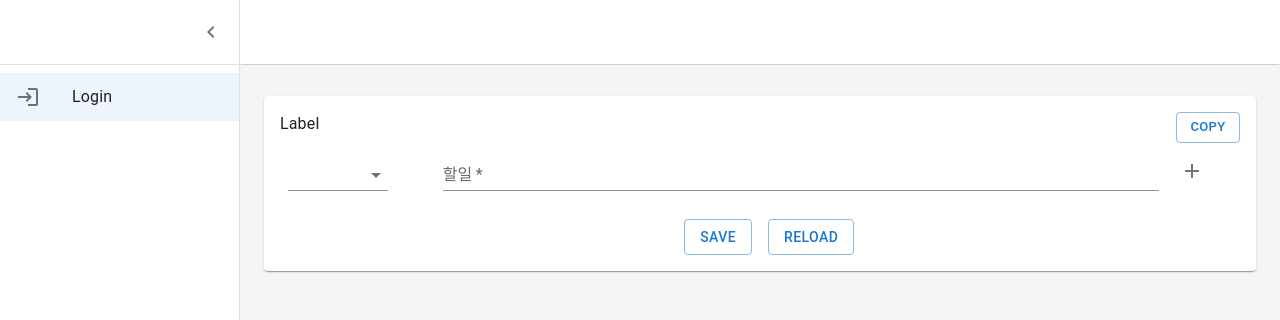
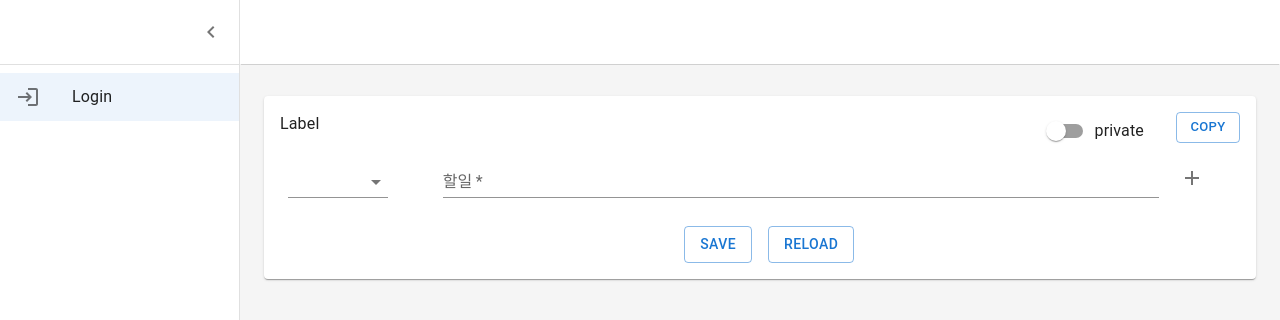
Before and after one commit to nacamp/js-react-works, a React (Create React App) app: page /label in a window 1280 px wide. Shown: the top 320 px of the page. Built offline with nearby package versions, Linux system fonts and the light colour scheme.

Commit message:
[feature]private항목은 안보이게

```diff
--- a/src/components/TodoTemplate.tsx
+++ b/src/components/TodoTemplate.tsx
@@ -22,6 +22,7 @@ import MenuItem from '@mui/material/MenuItem';
 import Button from '@mui/material/Button';
 import Typography from '@mui/material/Typography';
 import Box from '@mui/material/Box';
+import Switch from '@mui/material/Switch';
 import 'dayjs/locale/ko';
 import dayjs from 'dayjs';
 import { useParams } from 'react-router-dom';
@@ -166,6 +167,7 @@ function TodoTemplate(props: ITodoTemplate) {
     const [todoId, setTodoId] = useState(props.id);
     const [editId, setEditId] = useState<number>(-1);
     const [editText, setEditText]  = useState('');
+    const [privateTodo, setPrivateTodo]  = useState(false);
     useEffect(() => {
         setTodoId(props.id)
     }, [props.id])
@@ -257,6 +259,24 @@ function TodoTemplate(props: ITodoTemplate) {
         // // console.log(todoList);
         // console.log(x);
     }
+    const handleChecked = (event: React.ChangeEvent<HTMLInputElement>) => {
+        setPrivateTodo(event.target.checked);
+        //setChecked(event.target.checked);
+    };
+
+    const isPrivate = (label: string) => {
+        if (!privateTodo) {
+            return false;
+        }
+        if (['회사', '오늘', '매주'].includes(label) ){
+            return false;
+        }
+        return true;
+        // console.log(label, x);
+        // return x;
+        // if( label in // setPrivateTodo(event.target.checked);
+        //setChecked(event.target.checked);
+    };
 
     useEffect(() => {
         setFallback(true);
@@ -317,7 +337,12 @@ function TodoTemplate(props: ITodoTemplate) {
                 <Grid item xs={10}>
                     {props.children}
                 </Grid>
-                <Grid item xs={2} >
+                <Grid item xs={1} >
+                    <Box display="flex" justifyContent="flex-end">
+                    <FormControlLabel control={<Switch onChange={handleChecked}/>} label="private" />
+                    </Box>
+                </Grid>
+                <Grid item xs={1} >
                     <Box display="flex" justifyContent="flex-end">
                         <Button size='small' variant="outlined" onClick={(e) => handleCopy(e, "clicked")}>copy</Button>
                     </Box>
@@ -326,7 +351,7 @@ function TodoTemplate(props: ITodoTemplate) {
             <Table size="small">
                 <TableBody>
                     {todoList.map((row) => (
-                        <TableRow key={row.id}>
+                        <TableRow  key={row.id} sx={  isPrivate(row.label) ? {display:'none'} : {} } >
                             <TableCell>
                                 {!!props.routineLabel && editId !== row.id &&
                                     <span>{row.text}</span>
@@ -353,8 +378,6 @@ function TodoTemplate(props: ITodoTemplate) {
                                         <IconButton value={row.id} size='small' onClick={() => handleEditShow(row.id, row.text)}>
                                             <EditIcon />
                                         </IconButton>
-                                    </TableCell>
-                                    <TableCell align="right" >
                                         <IconButton value={row.id} size='small' onClick={() => handleDelete(row.id)}>
                                             <DeleteIcon />
                                         </IconButton>
@@ -368,8 +391,6 @@ function TodoTemplate(props: ITodoTemplate) {
                                         <IconButton value={row.id} size='small' onClick={() => handleEditSave(row.id)}>
                                             <CheckIcon />
                                         </IconButton>
-                                    </TableCell>
-                                    <TableCell align="right" >
                                         <IconButton value={row.id} size='small' onClick={() => handleEditCancel(row.id)}>
                                             <CancelIcon />
                                         </IconButton>
```
